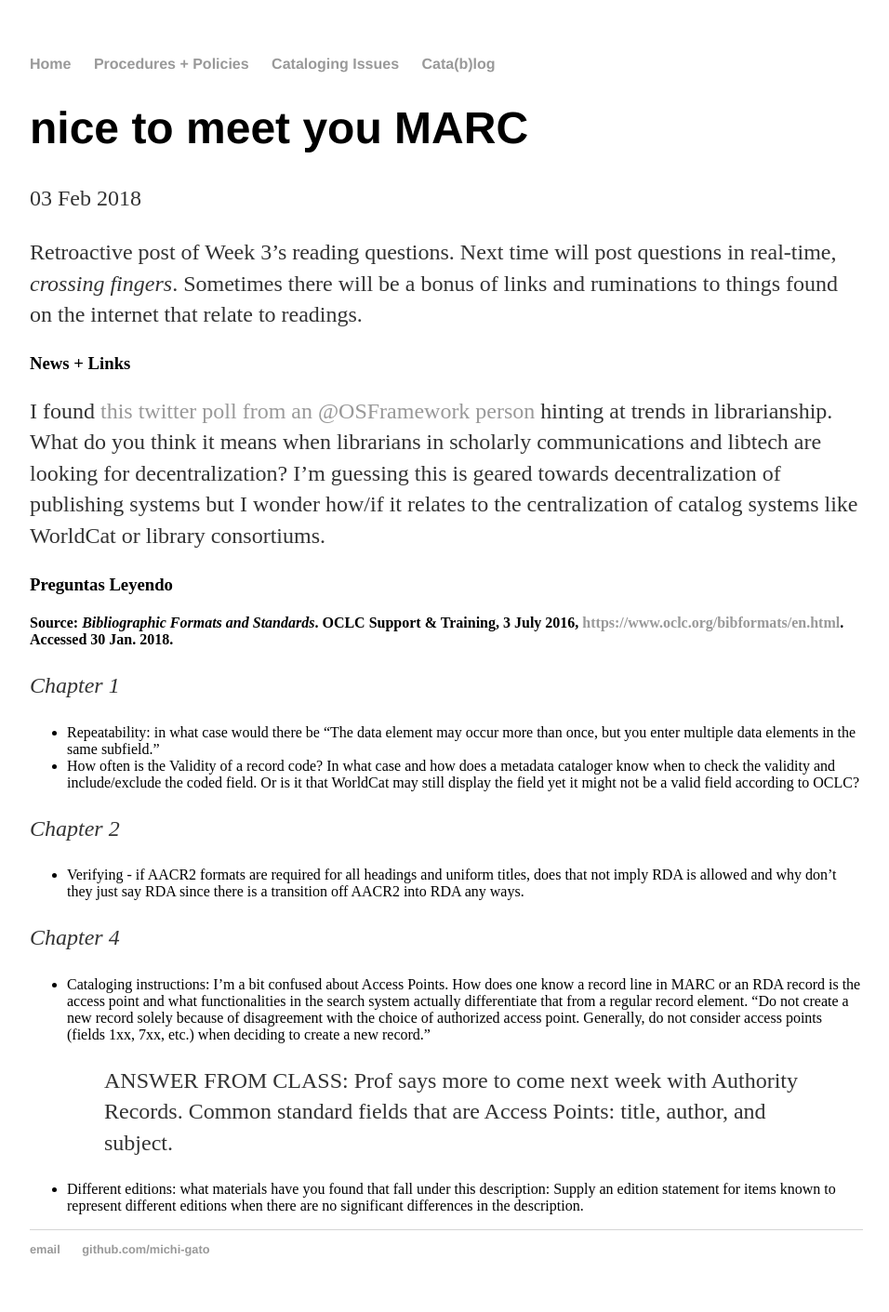
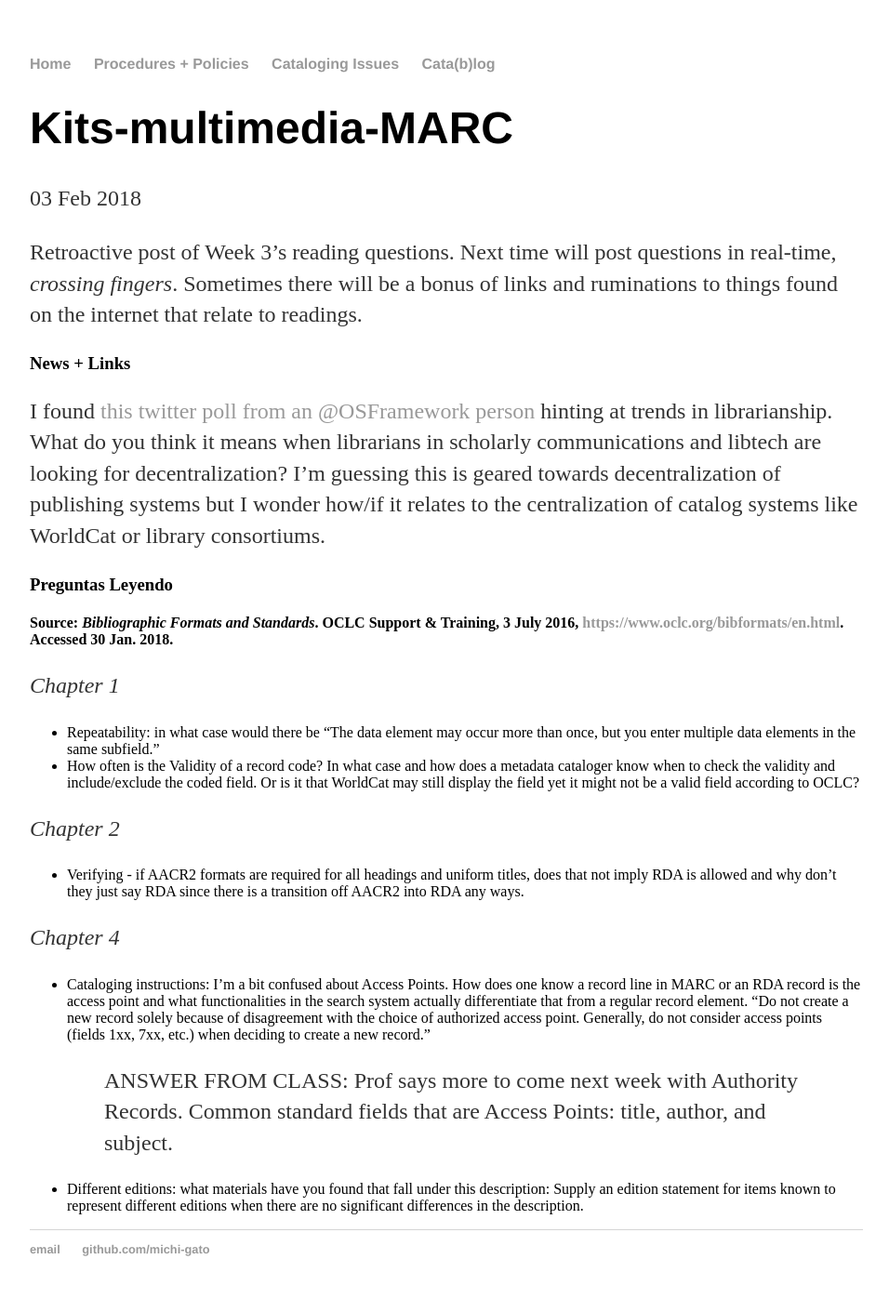
Before and after one commit to cat-alog/cat-alog.github.io, a Jekyll site: the page built from _posts/2018-02-03-kits-marc.md, in a window 1280 px wide. Shown: the whole page at 93% size, without its empty margins (160-1116 px from the left). Built offline with Jekyll 4.4.1, drawn with Linux system fonts in a browser that asks for light colours.

Commit message:
Update and rename 2018-02-03-ist616wk3-marc.md to 2018-02-03-kits-marc.md

```diff
--- a/_posts/2018-02-03-ist616wk3-marc.md
+++ b/_posts/2018-02-03-kits-marc.md
@@ -1,6 +1,6 @@
 ---
 layout: post
-title: "nice to meet you MARC"
+title: "Kits-multimedia-MARC"
 date: 2018-02-03
 ---
 
```
